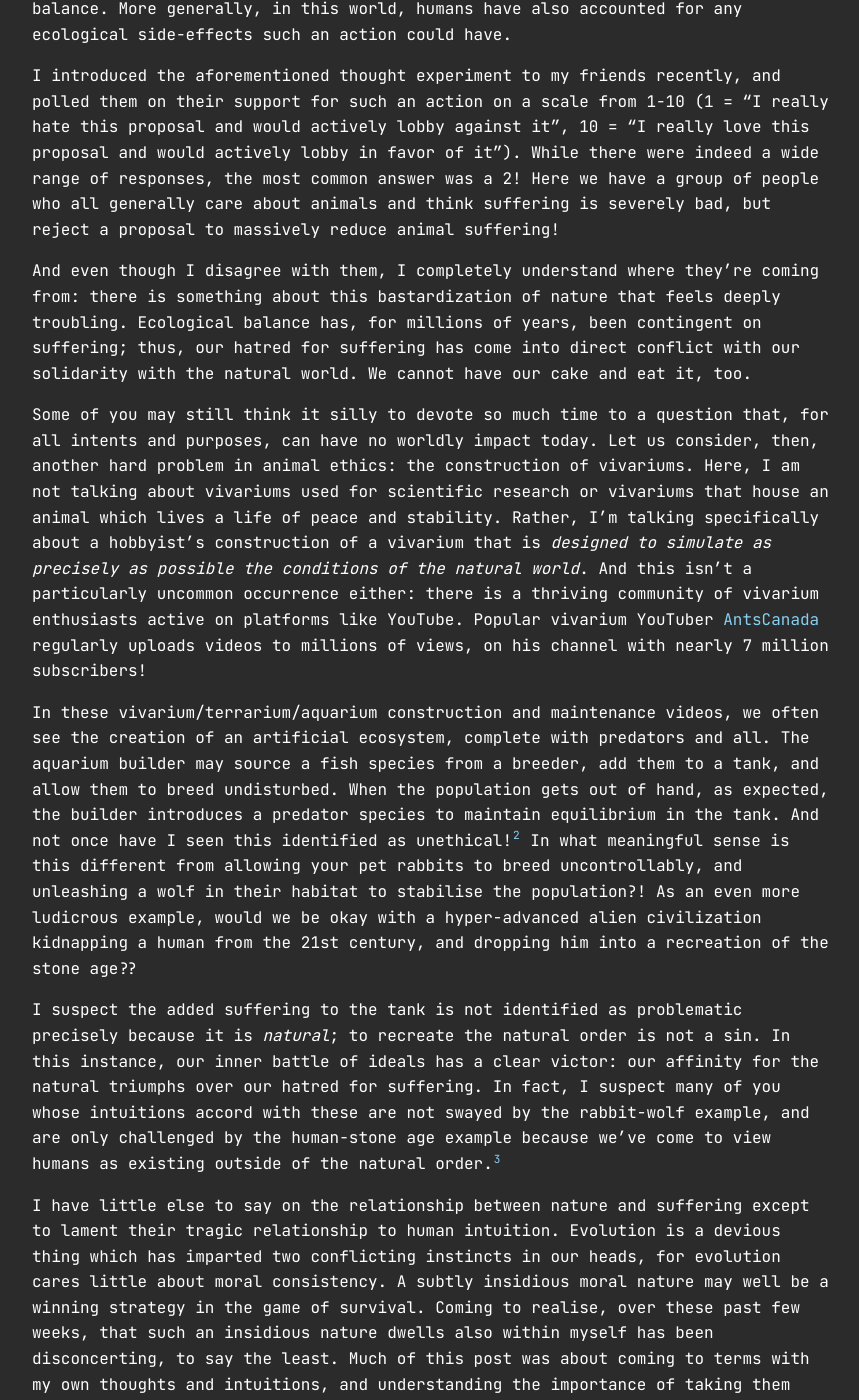
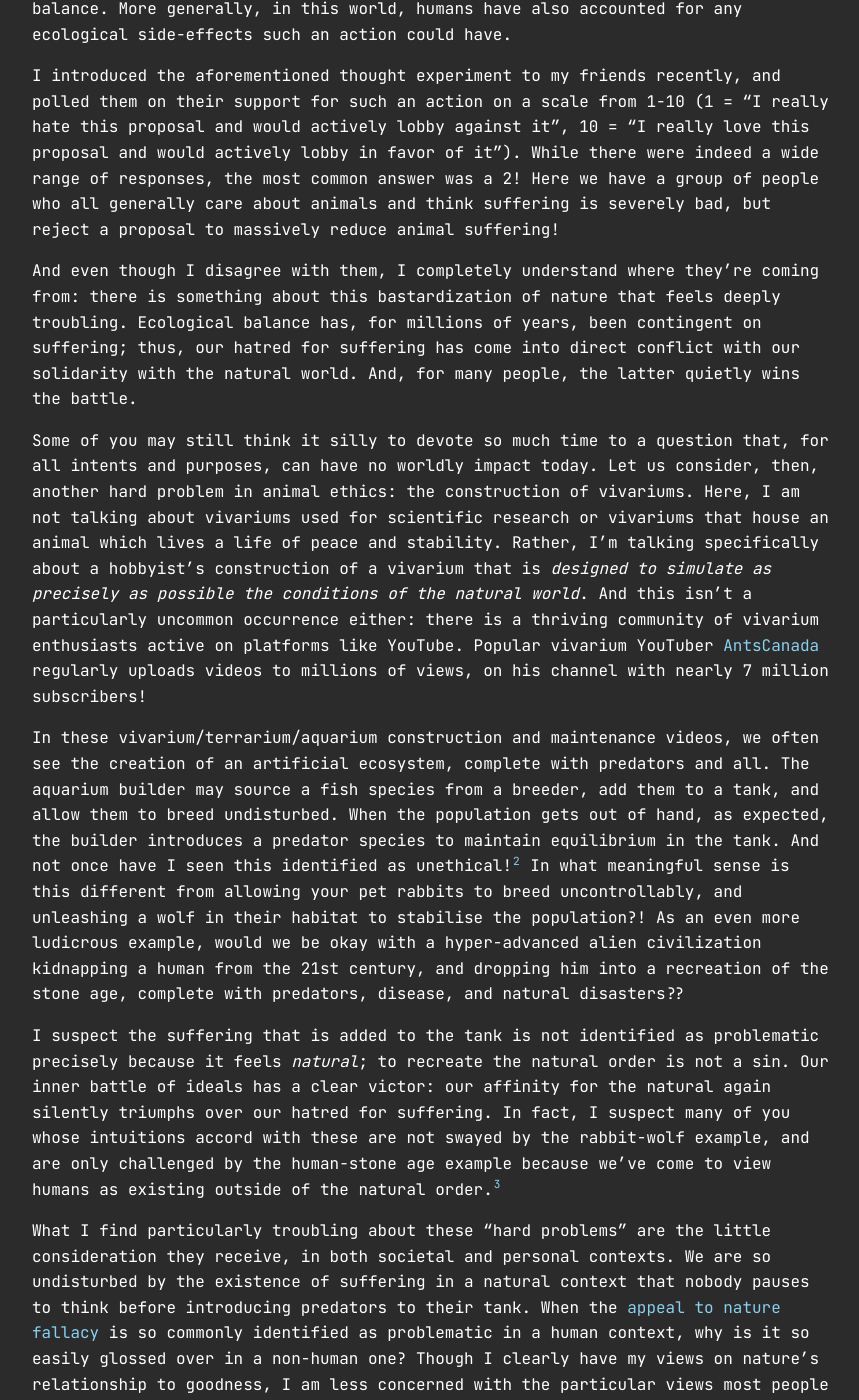
Before and after one commit to achowd32/achowd32.github.io, a Jekyll site: the page built from _posts/2026-05-26-on-suffering-and-nature.md, in a window 1280 px wide and 1400 px high, scrolled down 3975 px. Shown: the whole window, without its empty margins (208-1067 px from the left). Built offline with Jekyll 4.4.1, drawn with Linux system fonts in a browser that asks for light colours; some of the changed text lies outside the part shown.

Commit message:
polished draft v1

```diff
--- a/_posts/2026-05-26-on-suffering-and-nature.md
+++ b/_posts/2026-05-26-on-suffering-and-nature.md
@@ -16,7 +16,7 @@
   </blockquote>
 </div>
 
-I'd wager the following statement is generally uncontroversial: suffering is bad, even if the sufferer is non-human. Even the most fervent steak-enthusiast will tell you that she would much rather a cow live a happy life rather than die miserably being crushed under a tree. We see this propensity to care about animal suffering everywhere in society — think at how easily perpetrators of animal abuse garner ill-will and hatred.[^1]
+I'd wager the following statement is generally uncontroversial: suffering is bad, even if the sufferer is non-human. Even the most fervent steak-enthusiast will tell you that she would much rather a cow live a happy life rather than die miserably being crushed under a tree. We see this propensity to care about animal suffering everywhere in society — think of how easily perpetrators of animal abuse garner ill-will and hatred.[^1]
 
 [^1]: There is, of course, a much wider discussion to be had about attitudes toward animal suffering. There is considerable nuance to the claim being made here, and I hope to go into that someday, but for this article we may be content to accept axiomatically that people are ill-disposed to animal suffering.
 
@@ -52,23 +52,25 @@
   <p class="pull-quote-cite">— @travistalks, in his excellent Substack article <a href="https://travistalks.substack.com/p/the-moral-status-of-predation">The Moral Status of Predation</a></p>
 </div>
 
-You might think that the ridicule levelled at this position is one of practicality. How are we supposed to eliminate predation? Do we kill all the predators? Doesn't that introduce more suffering??? Even if we desired such an outcome, how would we even manage achieve it?????
+You might think that the ridicule levelled at this position is one of practicality. How are we supposed to eliminate predation? Do we kill all the predators? Doesn't that introduce more suffering??? Even if we desired such an outcome, how would we even manage to achieve it?????
 
 Unfortunately, I don't think this is the true cause of all the ridicule. People seem just as repulsed by the idea of eliminating predation even if we talk in purely hypothetical terms. Imagine a world in which humans have attained supreme scientific control of the environment, and wield the full force of genetic power. We could painlessly sterilize all predators to cause them to die out over time, and genetically modify prey species to reproduce at lower rates to maintain ecological balance. More generally, in this world, humans have also accounted for any ecological side-effects such an action could have.
 
 I introduced the aforementioned thought experiment to my friends recently, and polled them on their support for such an action on a scale from 1-10 (1 = "I really hate this proposal and would actively lobby against it", 10 = "I really love this proposal and would actively lobby in favor of it"). While there were indeed a wide range of responses, the most common answer was a 2! Here we have a group of people who all generally care about animals and think suffering is severely bad, but reject a proposal to massively reduce animal suffering!
 
-And even though I disagree with them, I completely understand where they're coming from: there is something about this bastardization of nature that feels deeply troubling. Ecological balance has, for millions of years, been contingent on suffering; thus, our hatred for suffering has come into direct conflict with our solidarity with the natural world. We cannot have our cake and eat it, too.
+And even though I disagree with them, I completely understand where they're coming from: there is something about this bastardization of nature that feels deeply troubling. Ecological balance has, for millions of years, been contingent on suffering; thus, our hatred for suffering has come into direct conflict with our solidarity with the natural world. And, for many people, the latter quietly wins the battle.
 
 Some of you may still think it silly to devote so much time to a question that, for all intents and purposes, can have no worldly impact today. Let us consider, then, another hard problem in animal ethics: the construction of vivariums. Here, I am not talking about vivariums used for scientific research or vivariums that house an animal which lives a life of peace and stability. Rather, I'm talking specifically about a hobbyist's construction of a vivarium that is <i>designed to simulate as precisely as possible the conditions of the natural world</i>. And this isn't a particularly uncommon occurrence either: there is a thriving community of vivarium enthusiasts active on platforms like YouTube. Popular vivarium YouTuber <a href="https://www.youtube.com/@AntsCanada/videos">AntsCanada</a> regularly uploads videos to millions of views, on his channel with nearly 7 million subscribers!
 
-In these vivarium/terrarium/aquarium construction and maintenance videos, we often see the creation of an artificial ecosystem, complete with predators and all. The aquarium builder may source a fish species from a breeder, add them to a tank, and allow them to breed undisturbed. When the population gets out of hand, as expected, the builder introduces a predator species to maintain equilibrium in the tank. And not once have I seen this identified as unethical![^viv] In what meaningful sense is this different from allowing your pet rabbits to breed uncontrollably, and unleashing a wolf in their habitat to stabilise the population?! As an even more ludicrous example, would we be okay with a hyper-advanced alien civilization kidnapping a human from the 21st century, and dropping him into a recreation of the stone age??
+In these vivarium/terrarium/aquarium construction and maintenance videos, we often see the creation of an artificial ecosystem, complete with predators and all. The aquarium builder may source a fish species from a breeder, add them to a tank, and allow them to breed undisturbed. When the population gets out of hand, as expected, the builder introduces a predator species to maintain equilibrium in the tank. And not once have I seen this identified as unethical![^viv] In what meaningful sense is this different from allowing your pet rabbits to breed uncontrollably, and unleashing a wolf in their habitat to stabilise the population?! As an even more ludicrous example, would we be okay with a hyper-advanced alien civilization kidnapping a human from the 21st century, and dropping him into a recreation of the stone age, complete with predators, disease, and natural disasters??
 
 [^viv]: There are certainly ways of constructing a vivarium that I do not find morally disturbing; for instance, if the animals are sourced from the wild and not from a breeder, vivarium construction becomes a morally neutral act. Ultimately, the question of the morality of vivarium building is another subject that deserves far more extensive discussion than I can afford here. Suffice it to say that I am troubled by the way in which many people go about vivarium construction; I would encourage you to think about the matter further on your own.
 
-I suspect the added suffering to the tank is not identified as problematic precisely because it is <i>natural</i>; to recreate the natural order is not a sin. In this instance, our inner battle of ideals has a clear victor: our affinity for the natural triumphs over our hatred for suffering. In fact, I suspect many of you whose intuitions accord with these are not swayed by the rabbit-wolf example, and are only challenged by the human-stone age example because we've come to view humans as existing outside of the natural order.[^hum]
+I suspect the suffering that is added to the tank is not identified as problematic precisely because it feels <i>natural</i>; to recreate the natural order is not a sin. Our inner battle of ideals has a clear victor: our affinity for the natural again silently triumphs over our hatred for suffering. In fact, I suspect many of you whose intuitions accord with these are not swayed by the rabbit-wolf example, and are only challenged by the human-stone age example because we've come to view humans as existing outside of the natural order.[^hum]
 
 [^hum]: This is precisely why I identified the natural order as "the natural processes by which humans are (largely) unaffected".
+
+What I find particularly troubling about these "hard problems" are the little consideration they receive, in both societal and personal contexts. We are so undisturbed by the existence of suffering in a natural context that nobody pauses to think before introducing predators to their tank. When the <a href="https://en.wikipedia.org/wiki/Appeal_to_nature">appeal to nature fallacy</a> is so commonly identified as problematic in a human context, why is it so easily glossed over in a non-human one? Though I clearly have my views on nature's relationship to goodness, I am less concerned with the particular views most people adopt on the matter, and far more worried about the fact that the issue altogether evades our attention when we're not talking about human problems!
 
 I have little else to say on the relationship between nature and suffering except to lament their tragic relationship to human intuition. Evolution is a devious thing which has imparted two conflicting instincts in our heads, for evolution cares little about moral consistency. A subtly insidious moral nature may well be a winning strategy in the game of survival. Coming to realise, over these past few weeks, that such an insidious nature dwells also within myself has been disconcerting, to say the least. Much of this post was about coming to terms with my own thoughts and intuitions, and understanding the importance of taking them seriously in a moral context. If nothing else, I hope it helps you do the same.
 
```
